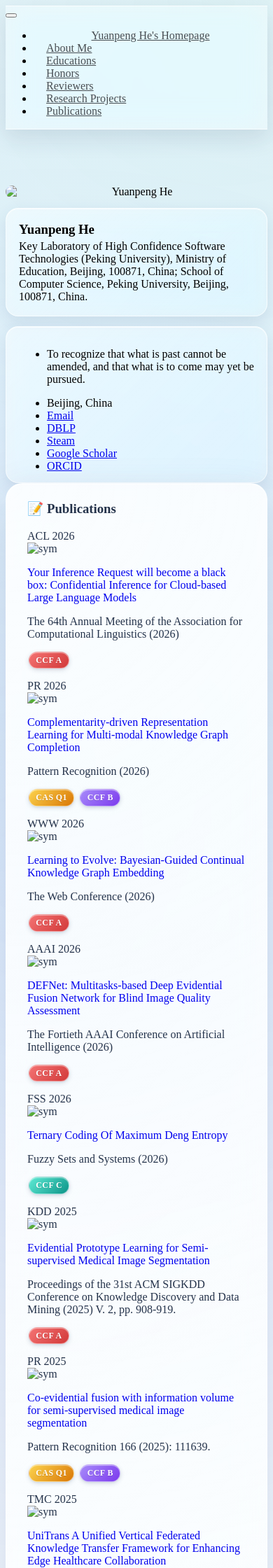
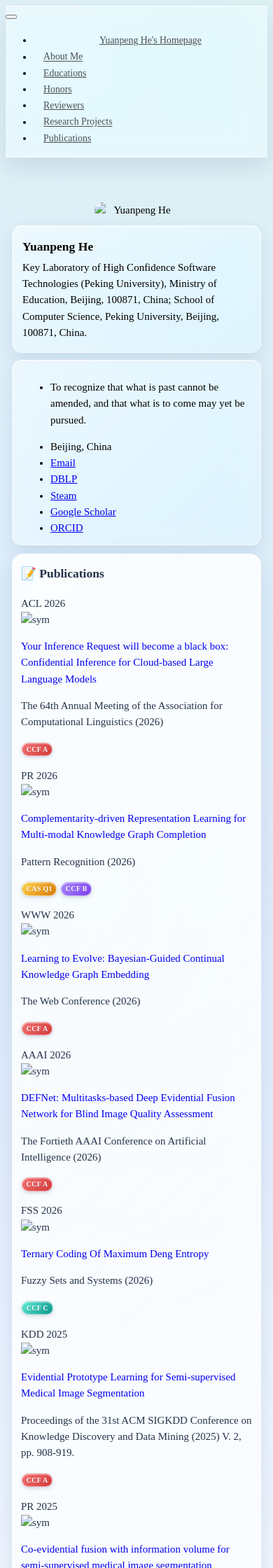
Before and after one commit to heyuanpengpku/heyuanpeng.github.io, a Jekyll site: the page built from _pages/includes/pub.md, in a window 390 px wide. Shown: the top 2240 px of the page at 70% size. Built offline with Jekyll 4.4.1, drawn with Linux system fonts in a browser that asks for light colours; our own code applies the rules of GitHub Pages for plain Markdown files.

Commit message:
style: responsive tweaks for tablet (<=1199px) and phone (<=767/480px)

```diff
--- a/_layouts/default.html
+++ b/_layouts/default.html
@@ -395,6 +395,144 @@ layout: compress
           inset 0 1px 0 rgba(255, 255, 255, 0.45);
       }
 
+      /* ============================
+         Tablet (≤1199px) tweaks
+         ============================ */
+      @media (max-width: 1199px) {
+        .art-box-glass {
+          padding: 22px 24px;
+          margin: 16px 0;
+          border-radius: 22px;
+        }
+        .art-box-glass:hover {
+          transform: translate3d(0, -4px, 0);
+        }
+        .author__content,
+        .author__urls-wrapper {
+          padding: 14px 16px;
+          border-radius: 16px;
+        }
+        #main {
+          padding-top: 70px;
+        }
+        #main [id] {
+          padding-top: 70px;
+          margin-top: -70px;
+        }
+      }
+
+      /* ============================
+         Phone (≤767px) tweaks
+         ============================ */
+      @media (max-width: 767px) {
+        body {
+          font-size: 15px;
+          line-height: 1.55;
+        }
+        .art-box-glass {
+          padding: 16px 14px;
+          margin: 12px 0;
+          border-radius: 18px;
+          box-shadow:
+            0 12px 30px rgba(51, 80, 128, 0.14),
+            inset 0 1px 0 rgba(255, 255, 255, 0.65);
+        }
+        .art-box-glass:hover {
+          transform: none;
+          box-shadow:
+            0 12px 30px rgba(51, 80, 128, 0.14),
+            inset 0 1px 0 rgba(255, 255, 255, 0.65);
+        }
+        .page__content > .art-box-glass:first-child,
+        .page__content > p:first-child .art-box-glass:first-child {
+          margin-top: 12px;
+        }
+
+        .author__avatar img {
+          max-width: 140px !important;
+          min-width: 0 !important;
+        }
+        .author__content,
+        .author__urls-wrapper {
+          padding: 12px 14px;
+          margin-top: 10px;
+          border-radius: 14px;
+        }
+        .author__content:hover,
+        .author__urls-wrapper:hover {
+          transform: none;
+          box-shadow:
+            0 8px 22px rgba(51, 80, 128, 0.12),
+            inset 0 1px 0 rgba(255, 255, 255, 0.7);
+        }
+
+        .hyp-pill {
+          font-size: 0.7em;
+          padding: 0.14em 0.62em;
+          margin: 0.12em 0.12em;
+        }
+
+        .masthead .greedy-nav .visible-links a {
+          padding: 0.32rem 0.7rem;
+          font-size: 0.92em;
+        }
+
+        #main {
+          padding-top: 64px;
+          padding-left: 0.6em;
+          padding-right: 0.6em;
+        }
+        #main [id] {
+          padding-top: 64px;
+          margin-top: -64px;
+        }
+
+        .gs-metrics {
+          gap: 0.55rem;
+          margin-top: 1rem;
+          padding-top: 0.9rem;
+        }
+
+        /* Paper box: stack image and text vertically on phone */
+        .paper-box {
+          display: block !important;
+        }
+        .paper-box-image,
+        .paper-box-text {
+          display: block !important;
+          width: 100% !important;
+          float: none !important;
+          margin-bottom: 10px;
+        }
+        .paper-box-image img {
+          max-width: 100%;
+          height: auto;
+        }
+
+        /* Compact contact list */
+        .author__urls li {
+          white-space: normal;
+          word-break: break-word;
+        }
+      }
+
+      /* ============================
+         Small phone (≤480px) tweaks
+         ============================ */
+      @media (max-width: 480px) {
+        .art-box-glass {
+          padding: 14px 12px;
+          border-radius: 16px;
+        }
+        .author__avatar img {
+          max-width: 120px !important;
+        }
+        .hyp-pill {
+          font-size: 0.66em;
+          padding: 0.12em 0.55em;
+        }
+      }
+
     </style>
   </head>
 
```
